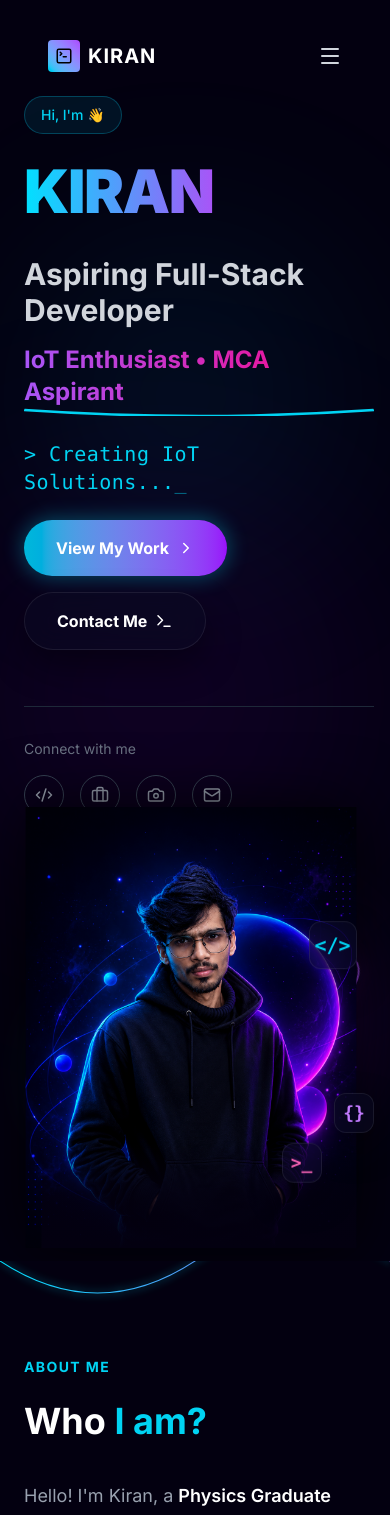
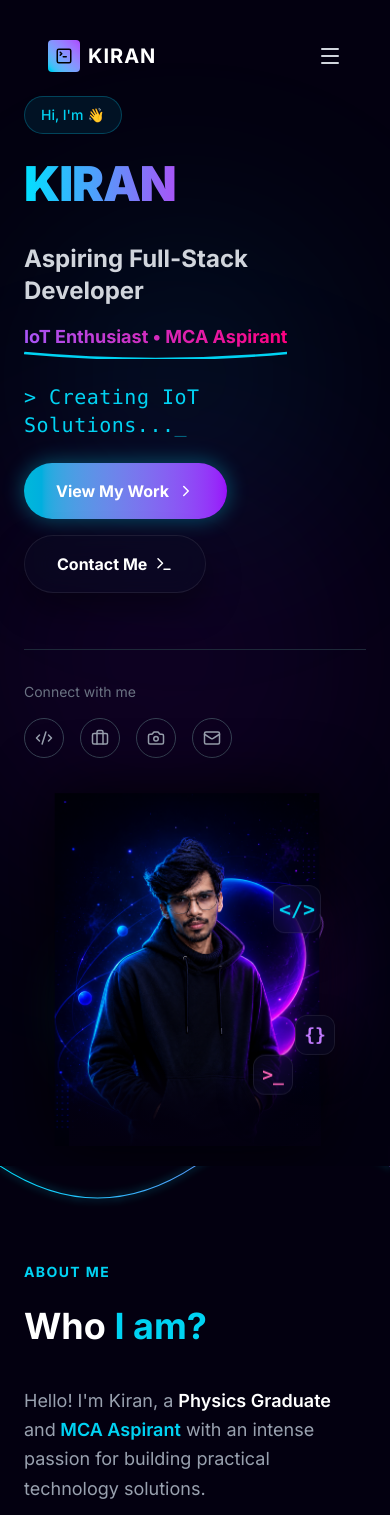
Before and after one commit to kiran-embedded/kiran-portfolio-nextjs, a Next.js app: page / in a window 390 px wide. Shown: the top 1515 px of the page. Built offline with nearby package versions, Linux system fonts and the light colour scheme.

Commit message:
Optimize mobile responsiveness

```diff
--- a/src/components/About.tsx
+++ b/src/components/About.tsx
@@ -47,7 +47,7 @@ export default function About() {
       </div>
 
       <div className="max-w-7xl mx-auto px-6 lg:px-8 relative z-10">
-        <div className="grid lg:grid-cols-2 gap-16 items-center">
+        <div className="grid lg:grid-cols-2 gap-12 lg:gap-16 items-center">
 
           {/* Left: Text Content */}
           <motion.div
@@ -120,7 +120,7 @@ export default function About() {
               <div className="absolute inset-0 bg-gradient-to-tr from-cyan-500/10 to-purple-500/10 z-0 rounded-2xl pointer-events-none" />
 
               {/* Workspace Container */}
-              <div className="relative w-full h-[300px] lg:h-[400px] rounded-xl overflow-hidden z-10 bg-[#020617]">
+              <div className="relative w-full h-[220px] sm:h-[300px] lg:h-[400px] rounded-xl overflow-hidden z-10 bg-[#020617]">
 
                 {/* Hardware Accelerated HTML Blurs for extreme performance */}
                 <div className="absolute top-0 left-0 w-64 h-64 bg-cyan-500/10 blur-[80px] rounded-full pointer-events-none transform-gpu" />
--- a/src/components/Hero.tsx
+++ b/src/components/Hero.tsx
@@ -55,13 +55,13 @@ export default function Hero() {
               <span className="text-sm font-medium text-cyan-400">Hi, I'm 👋</span>
             </motion.div>
 
-            <h1 className="text-6xl lg:text-8xl font-black tracking-tight text-white mb-2 leading-[1.1]">
+            <h1 className="text-5xl sm:text-6xl lg:text-8xl font-black tracking-tight text-white mb-2 leading-[1.1]">
               <span className="text-gradient">KIRAN</span>
             </h1>
 
-            <h2 className="text-3xl lg:text-5xl font-bold text-gray-300">
+            <h2 className="text-2xl sm:text-3xl lg:text-5xl font-bold text-gray-300">
               Aspiring Full-Stack Developer <br/>
-              <span className="text-gradient-purple relative inline-block text-2xl lg:text-3xl mt-4">
+              <span className="text-gradient-purple relative inline-block text-lg sm:text-2xl lg:text-3xl mt-4">
                 IoT Enthusiast • MCA Aspirant
                 <svg className="absolute w-full h-3 -bottom-2 left-0 text-cyan-400" viewBox="0 0 100 10" preserveAspectRatio="none">
                   <path d="M0 5 Q 50 15 100 5" stroke="currentColor" strokeWidth="2" fill="none" />
@@ -120,7 +120,7 @@ export default function Hero() {
             transition={{ duration: 1, ease: "easeOut" }}
             className="relative flex justify-center lg:justify-end items-center"
           >
-            <div className="relative w-[350px] h-[350px] lg:w-[500px] lg:h-[500px] flex items-center justify-center">
+            <div className="relative w-[280px] h-[280px] sm:w-[350px] sm:h-[350px] lg:w-[500px] lg:h-[500px] flex items-center justify-center mx-auto mt-8 lg:mt-0">
 
               {/* Orbital Rings */}
               <div className="absolute inset-0 w-full h-full animate-[spin_20s_linear_infinite]">
```
